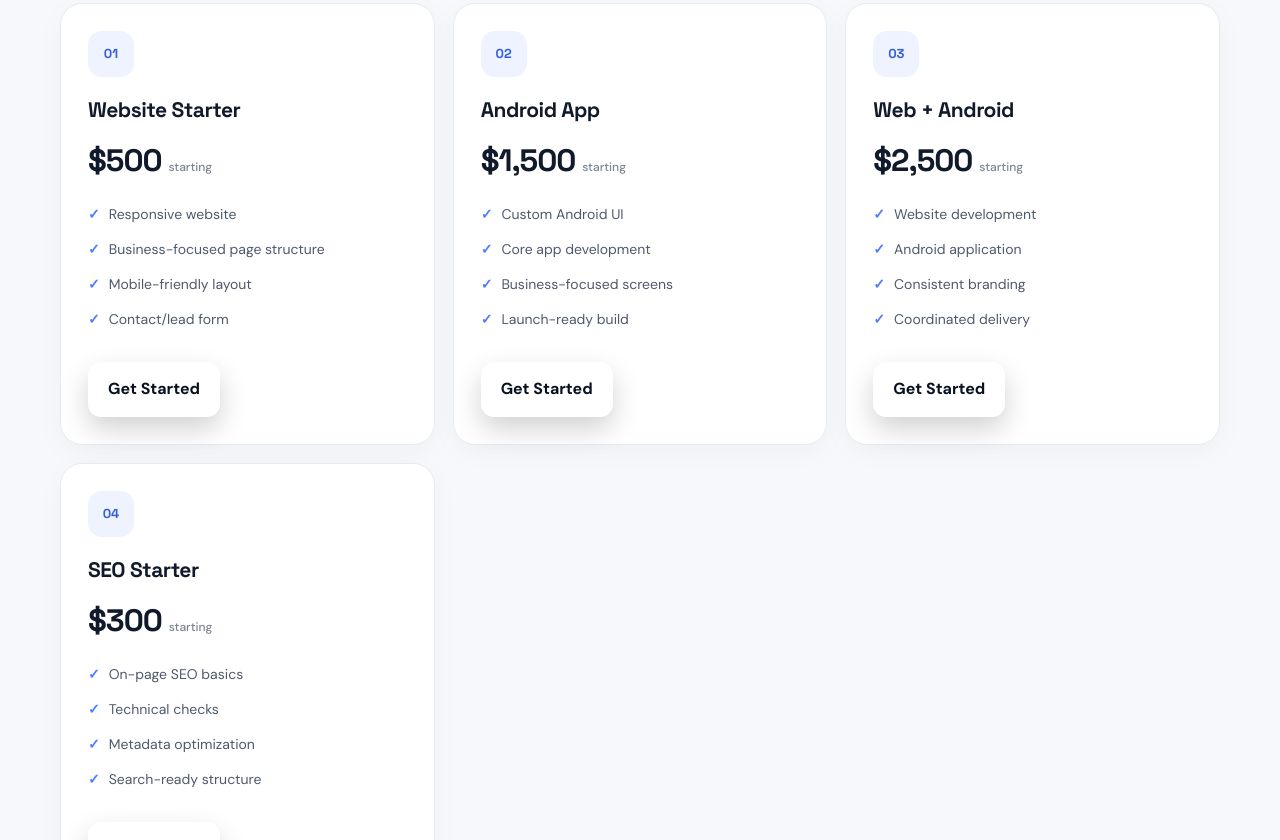
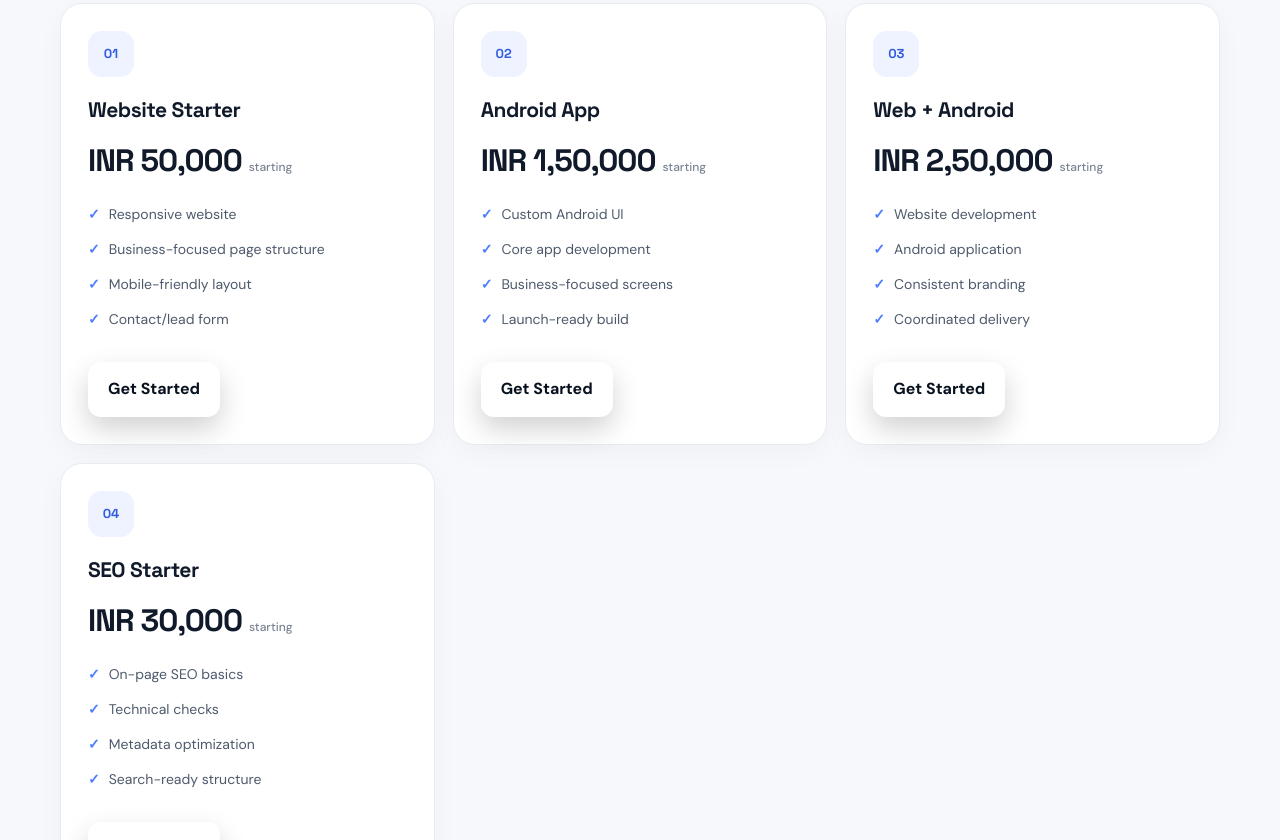
Before and after one commit to prateekgrewal123/uxdigitalgroup, a plain HTML site: page packages.html in a window 1280 px wide. Shown: the part 442-1282 px from the top of the page. Drawn offline with Linux system fonts and the light colour scheme.

Commit message:
Update packages.html

```diff
--- a/packages.html
+++ b/packages.html
@@ -3,10 +3,10 @@
 <link rel="stylesheet" href="assets/style.css"></head><body><header><div class="container"><div class="nav"><a class="logo" href="index.html"><span class="mark">UX</span><span>XM Service</span></a><nav class="links"><a class="" href="index.html">Home</a><a class="" href="services.html">Services</a><a class="active" href="packages.html">Packages</a><a class="" href="about.html">About Us</a><a class="" href="process.html">Our Process</a><a class="" href="faq.html">FAQ</a><a class="" href="contact.html">Contact</a><a class="nav-cta" href="contact.html">Get Started</a></nav><button class="menu" data-menu aria-label="Open menu">☰</button></div></div></header>
 <main><section class="page-hero"><div class="container"><span class="eyebrow">Starting points</span><h1>Packages</h1><p>Popular combinations for businesses looking for a straightforward place to start.</p></div></section>
 <section><div class="container"><div class="grid">
-<article class="card"><div class="icon">01</div><h3>Website Starter</h3><div class="price">$500 <small>starting</small></div><ul class="list"><li>Responsive website</li><li>Business-focused page structure</li><li>Mobile-friendly layout</li><li>Contact/lead form</li></ul><a class="btn primary" href="contact.html">Get Started</a></article>
-<article class="card"><div class="icon">02</div><h3>Android App</h3><div class="price">$1,500 <small>starting</small></div><ul class="list"><li>Custom Android UI</li><li>Core app development</li><li>Business-focused screens</li><li>Launch-ready build</li></ul><a class="btn primary" href="contact.html">Get Started</a></article>
-<article class="card"><div class="icon">03</div><h3>Web + Android</h3><div class="price">$2,500 <small>starting</small></div><ul class="list"><li>Website development</li><li>Android application</li><li>Consistent branding</li><li>Coordinated delivery</li></ul><a class="btn primary" href="contact.html">Get Started</a></article>
-<article class="card"><div class="icon">04</div><h3>SEO Starter</h3><div class="price">$300 <small>starting</small></div><ul class="list"><li>On-page SEO basics</li><li>Technical checks</li><li>Metadata optimization</li><li>Search-ready structure</li></ul><a class="btn primary" href="contact.html">Get Started</a></article>
+<article class="card"><div class="icon">01</div><h3>Website Starter</h3><div class="price">INR 50,000 <small>starting</small></div><ul class="list"><li>Responsive website</li><li>Business-focused page structure</li><li>Mobile-friendly layout</li><li>Contact/lead form</li></ul><a class="btn primary" href="contact.html">Get Started</a></article>
+<article class="card"><div class="icon">02</div><h3>Android App</h3><div class="price">INR 1,50,000 <small>starting</small></div><ul class="list"><li>Custom Android UI</li><li>Core app development</li><li>Business-focused screens</li><li>Launch-ready build</li></ul><a class="btn primary" href="contact.html">Get Started</a></article>
+<article class="card"><div class="icon">03</div><h3>Web + Android</h3><div class="price">INR 2,50,000 <small>starting</small></div><ul class="list"><li>Website development</li><li>Android application</li><li>Consistent branding</li><li>Coordinated delivery</li></ul><a class="btn primary" href="contact.html">Get Started</a></article>
+<article class="card"><div class="icon">04</div><h3>SEO Starter</h3><div class="price">INR 30,000 <small>starting</small></div><ul class="list"><li>On-page SEO basics</li><li>Technical checks</li><li>Metadata optimization</li><li>Search-ready structure</li></ul><a class="btn primary" href="contact.html">Get Started</a></article>
 </div></div></section></main>
 <footer><div class="container"><div class="footer-grid">
 <div class="footer-brand"><a class="logo" href="index.html"><span class="mark">UX</span><span>XM SERVICE (GST Number - 06ELLPR9167R1ZR)</span></a>
```
